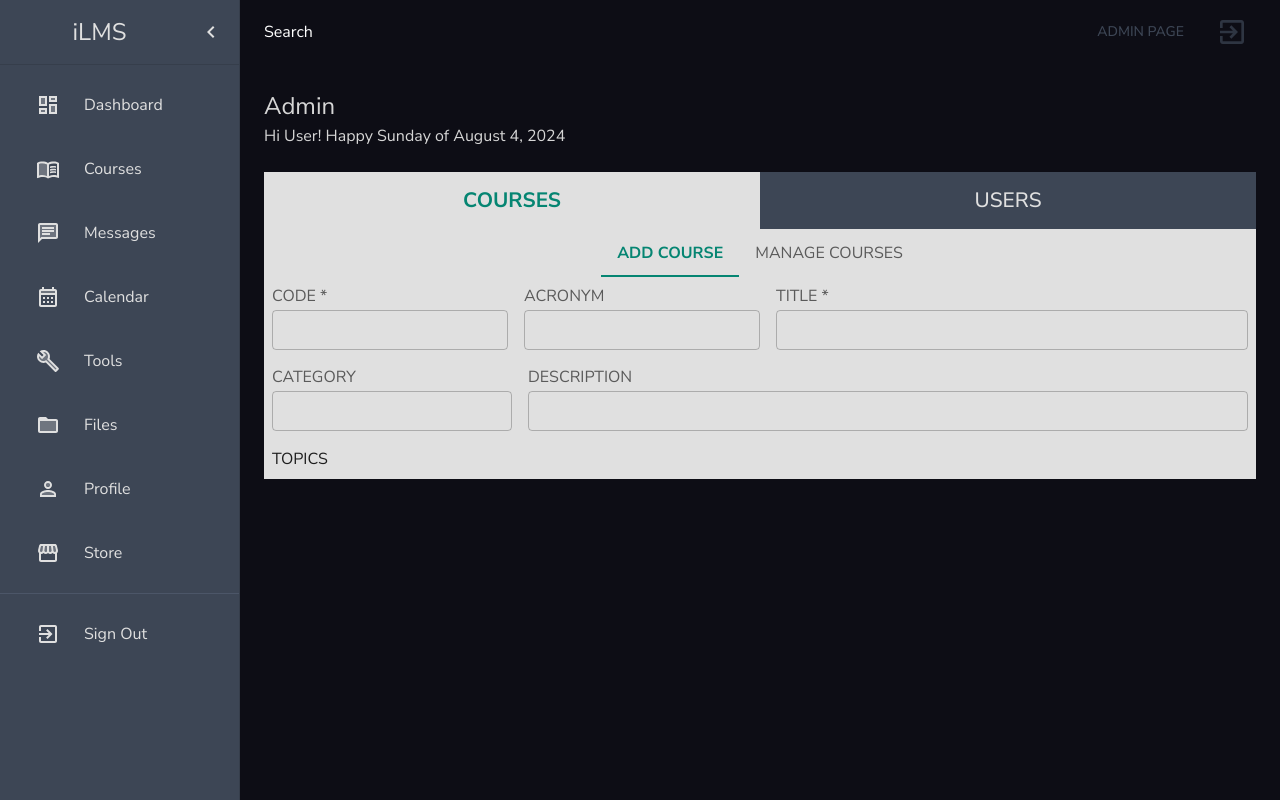
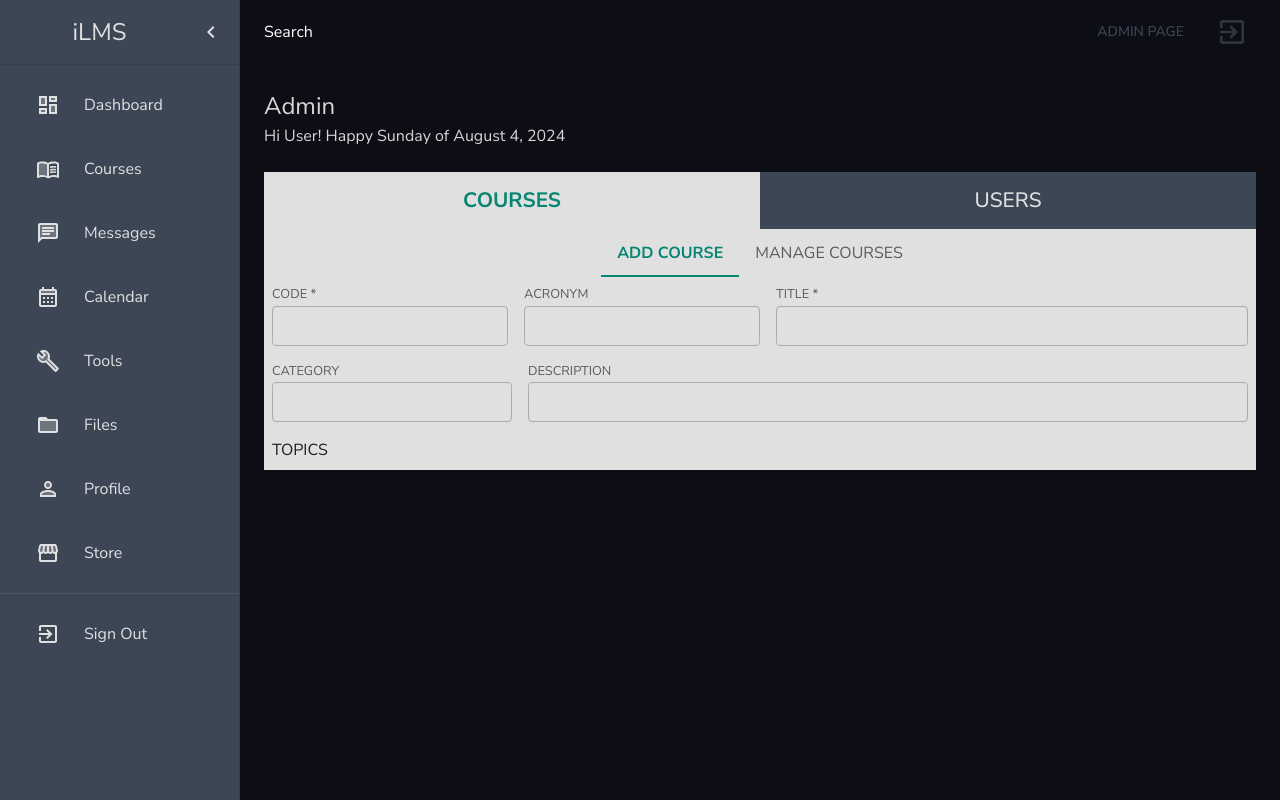
Before and after one commit to aramind/ilms, a React (Create React App) app in the folder client/: page /admin in a window 1280 px wide. Built offline with nearby package versions, Linux system fonts and the light colour scheme; no server answers; a web font is replaced by a local one.

Commit message:
feat: adjusting font size of tf label

```diff
--- a/client/src/wrappers/LabelWrapper.jsx
+++ b/client/src/wrappers/LabelWrapper.jsx
@@ -18,6 +18,9 @@ const LabelWrapper = ({ children, id, label, hasError, error }) => {
         htmlFor={id}
         sx={{
           color: hasError && hasErrorStyles,
+          "&.MuiFormLabel-root": {
+            fontSize: "0.8rem",
+          },
         }}
       >
         {label.toUpperCase() + " " + getErrorLabel(hasError, error)}
```
